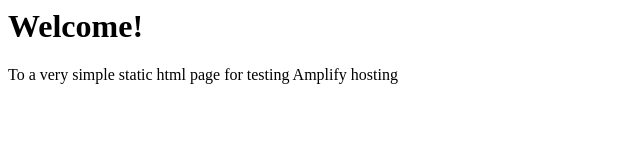
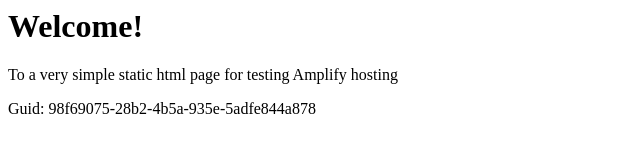
Before and after one commit to aws-aemilia-icn/Github-PR-Commit-Integration-Test-DoNotTouch-GitHubAutoBuildCanaryTest-v1-preprod-ap-northeast-2, a website: page src/index.html in a window 1280 px wide. Shown: the whole page, without its empty margins (0-640 px from the left). Drawn offline with Linux system fonts and the light colour scheme.

Commit message:
commit from integ tests

```diff
--- a/src/index.html
+++ b/src/index.html
@@ -1,3 +1,5 @@
+
+
 <html lang="en">
 
 <head>
@@ -10,6 +12,6 @@
 <body>
     <h1>Welcome!</h1>
     <p>To a very simple static html page for testing Amplify hosting</p>
-</body>
+    <p>Guid: 98f69075-28b2-4b5a-935e-5adfe844a878</p></body>
 
 </html>
```
